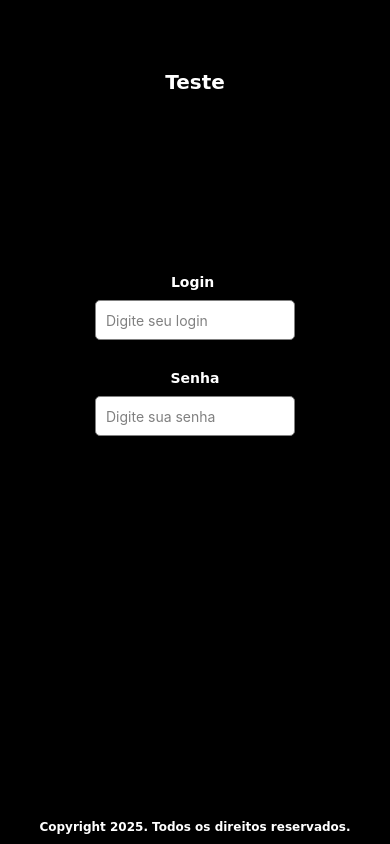
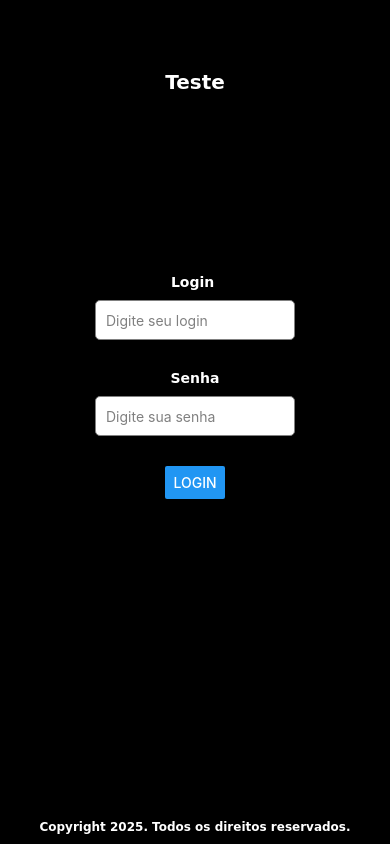
Before and after one commit to KaykeRagoso/DroneWiseReactNative, a React Native app: screen / in a window 390 px wide. Built offline with nearby package versions, Linux system fonts and the light colour scheme.

Commit message:
DroneWiseReactNative
Adição de Botão na tela de login

```diff
--- a/App.js
+++ b/App.js
@@ -37,6 +37,9 @@ export default function App() {
           secureTextEntry // Esconde o texto digitado
         />
       </View>
+
+      {/* Botão de Login */}
+      <Button title="Login" onPress={() => alert('Login efetuado com sucesso!')} />
 
       {/* Rodapé */}
       <View style={styles.footer}>
```
